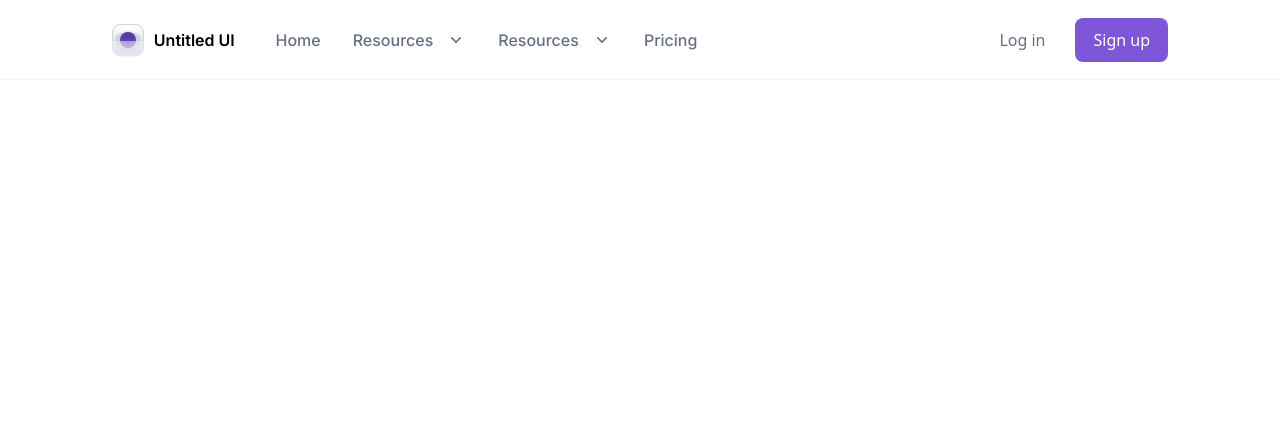
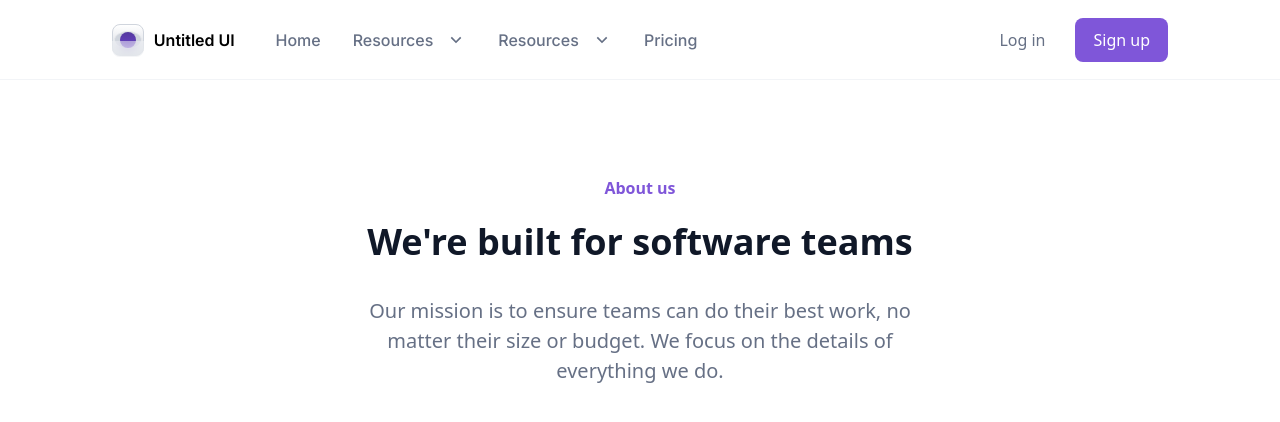
Before and after one commit to arcteggzz/UnbugQa, a React (Create React App) app: page / in a window 1280 px wide. Shown: the top 422 px of the page. Built offline with nearby package versions, Linux system fonts and the light colour scheme; the HTML template or start-up script is replaced by a standard one.

Commit message:
Completed Hero Section

```diff
--- a/src/App.js
+++ b/src/App.js
@@ -1,9 +1,11 @@
 import NavBar from "./Components/NavBar";
+import Hero from "./Components/Hero"
 
 function App() {
   return (
     <div className="">
       <NavBar />
+      <Hero />
     </div>
   );
 }
--- /dev/null
+++ b/src/Components/Hero.jsx
@@ -0,0 +1,15 @@
+
+function Hero() {
+
+    return (
+      <div className="text-center md:py-[96px] sm:py-[64px]">
+        <h2 className="text-[16px] font-[600] text-[#7F56D9] mb-[12px] md:leading-[24px] sm:leading-[20px]">About us</h2>
+        <h1 className="text-[36px] font-[700] text-[#101828] sm:px-[16px] md:leading-[60px] sm:leading-[44px]">We're built for software teams</h1>
+        <p className="text-[20px] font-[400] text-[#667085] md:mt-[24px] sm:mt-[16px] md:leading-[30px] sm:leading-[28px] md:px-[336px] sm:px-[16px]">
+            Our mission is to ensure teams can do their best work, no matter their size or budget. We focus on the details of everything we do.
+        </p>
+      </div>
+    );
+  }
+
+  export default Hero;
```
